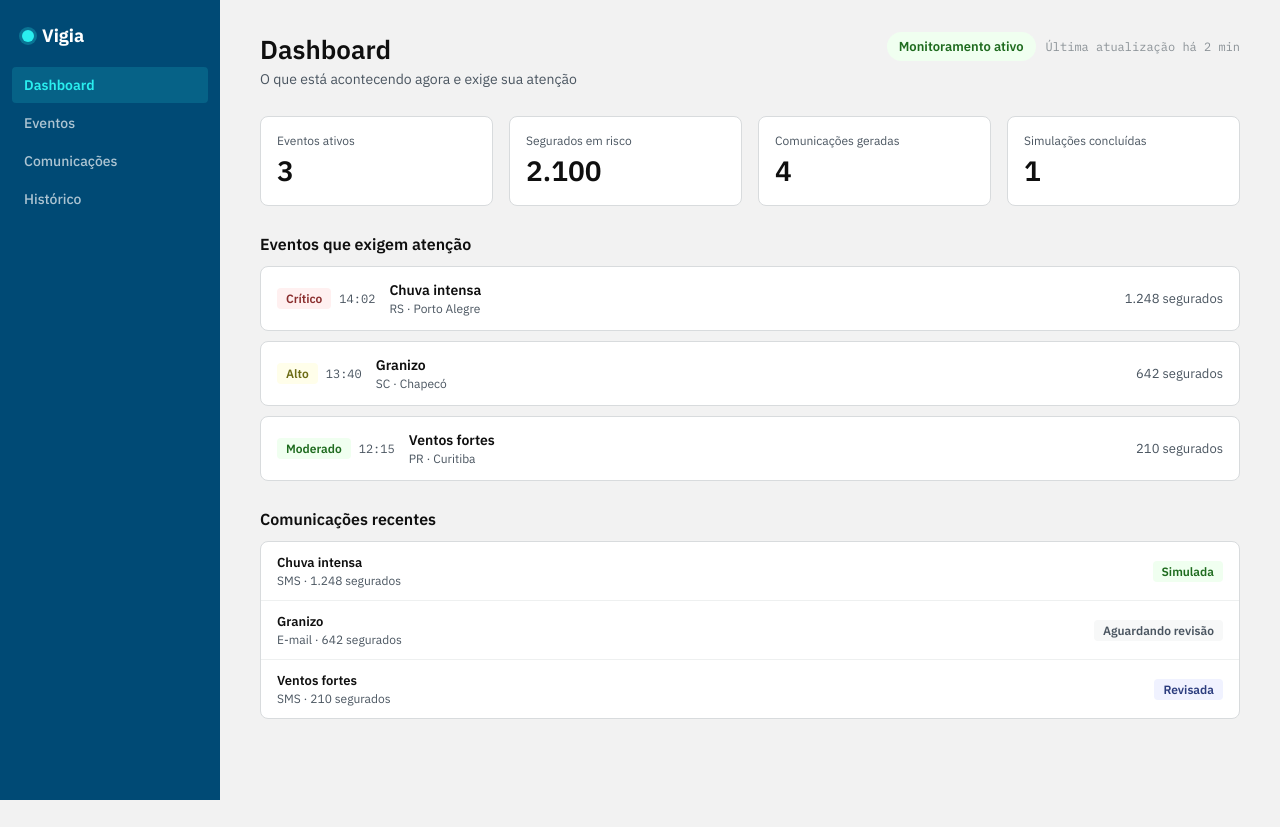
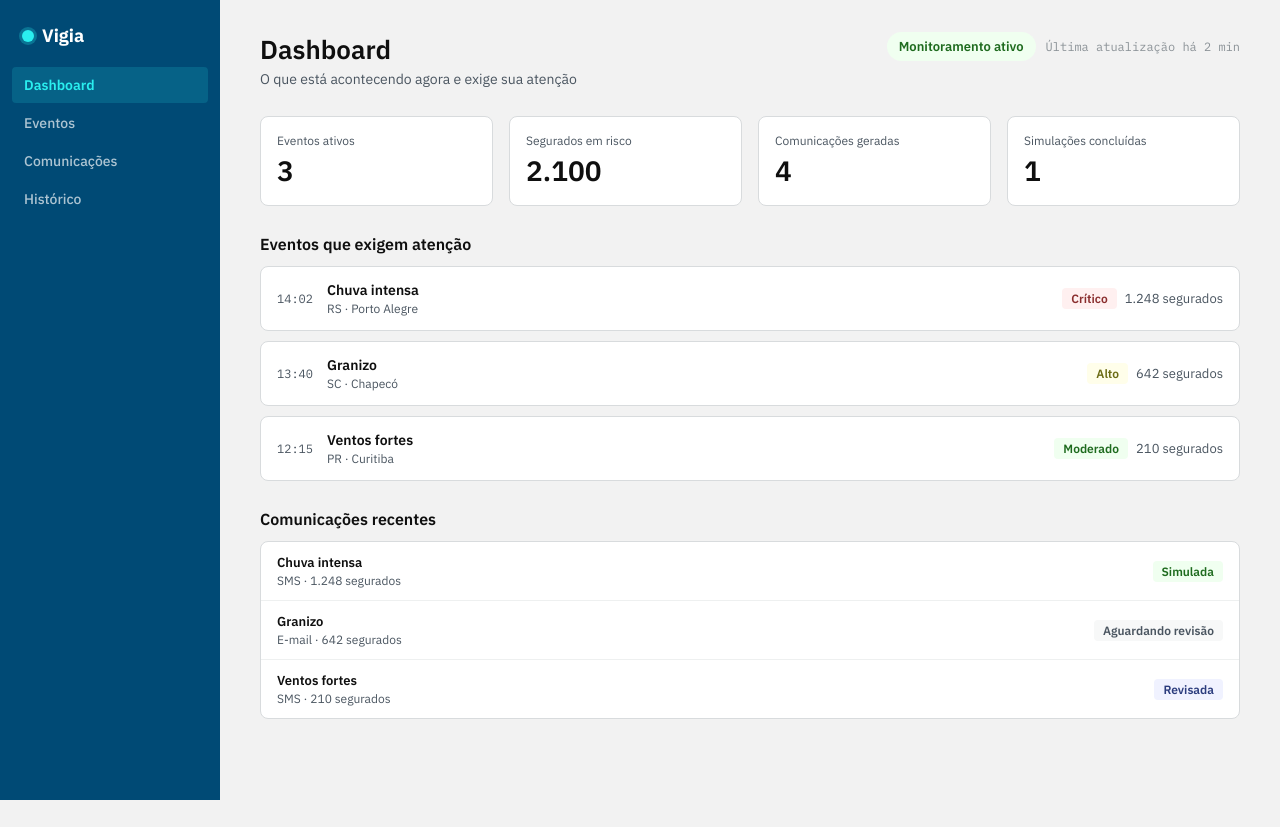
Before and after one commit to SantanaYure/vigiaApp, a React (Vite) app: page / in a window 1280 px wide. Built offline with nearby package versions, Linux system fonts and the light colour scheme.

Commit message:
fix: move severity tag to the right, next to the segurados count
Per visual feedback on AttentionEventRow: the detected-at time stays
alone on the left (next to the event title/region), and the severity
tag now pairs with the segurados count on the right instead of sitting
next to the time.

```diff
--- a/src/features/dashboard/components/AttentionEventRow.module.css
+++ b/src/features/dashboard/components/AttentionEventRow.module.css
@@ -22,7 +22,7 @@
   min-width: 0;
 }
 
-.tagTimeGroup {
+.statsGroup {
   display: flex;
   align-items: center;
   gap: var(--space-2);
--- a/src/features/dashboard/components/AttentionEventRow.tsx
+++ b/src/features/dashboard/components/AttentionEventRow.tsx
@@ -12,16 +12,16 @@ export function AttentionEventRow({ event }: AttentionEventRowProps) {
   return (
     <Link to={`/eventos/${event.id}`} className={styles.row}>
       <span className={styles.info}>
-        <span className={styles.tagTimeGroup}>
-          <StatusPill tone={severityTone(event.severidade)} label={event.severidade} />
-          <span className={styles.time}>{event.detectadoEm}</span>
-        </span>
+        <span className={styles.time}>{event.detectadoEm}</span>
         <span className={styles.textGroup}>
           <span className={styles.tipo}>{event.tipo}</span>
           <span className={styles.meta}>{event.regiao}</span>
         </span>
       </span>
-      <span className={styles.count}>{event.segurados.toLocaleString("pt-BR")} segurados</span>
+      <span className={styles.statsGroup}>
+        <StatusPill tone={severityTone(event.severidade)} label={event.severidade} />
+        <span className={styles.count}>{event.segurados.toLocaleString("pt-BR")} segurados</span>
+      </span>
     </Link>
   );
 }
```
